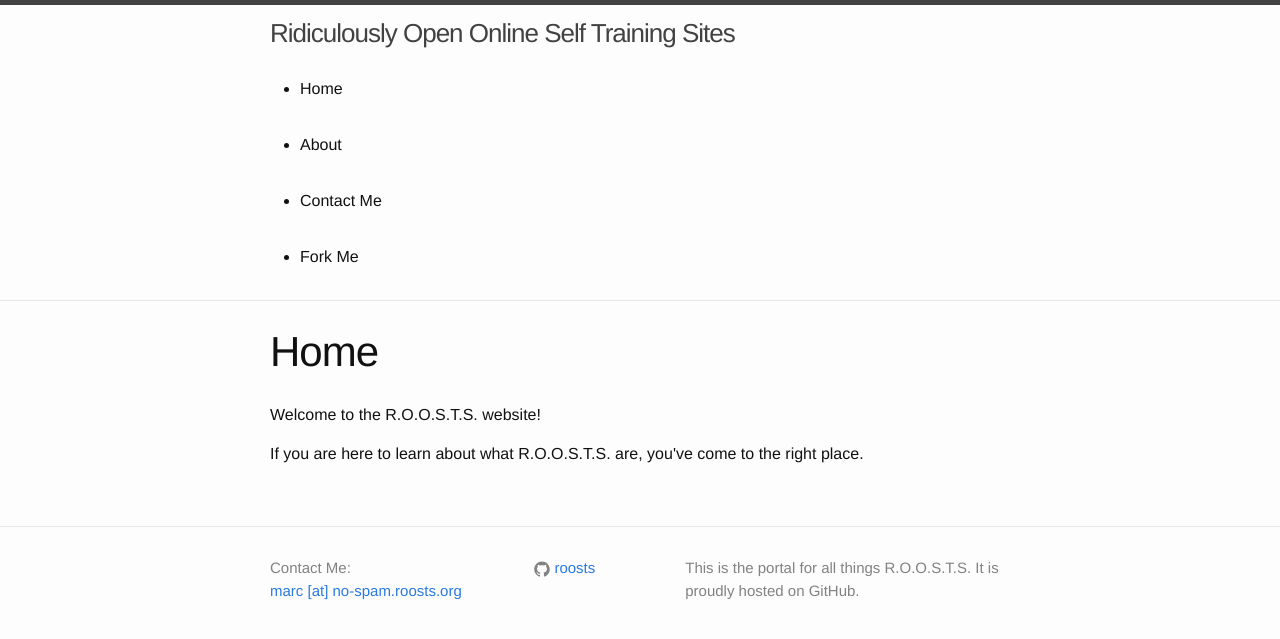
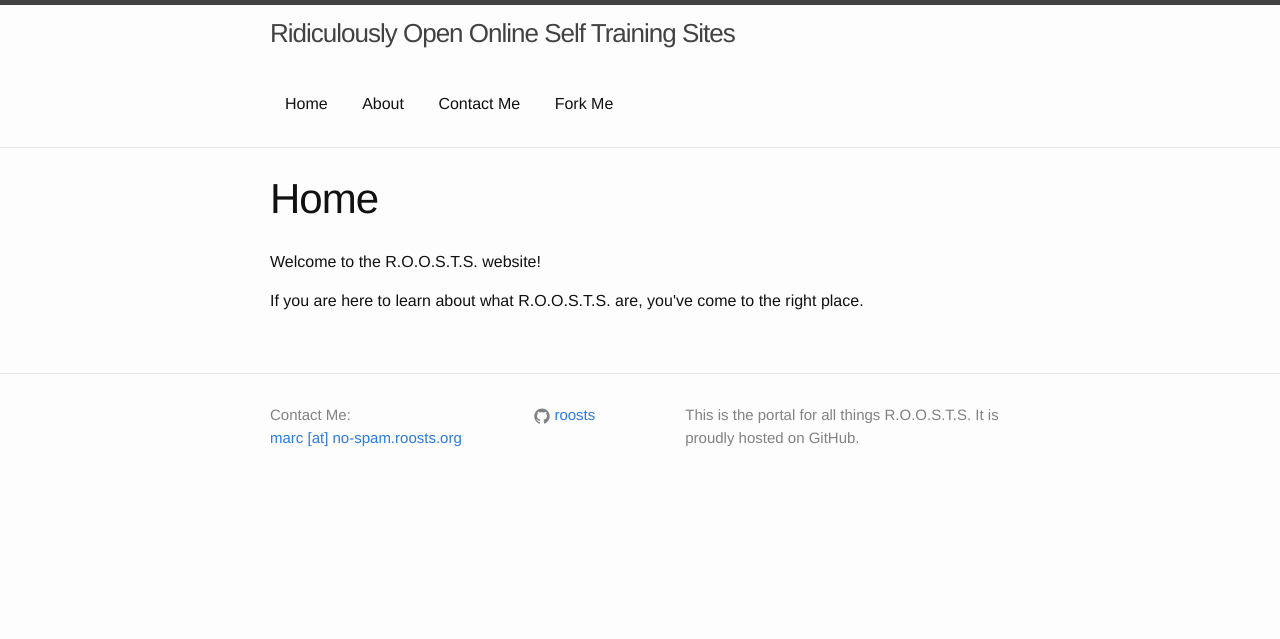
Before and after one commit to roosts/roosts.github.io, a Jekyll site: the page built from index.html, in a window 1280 px wide. Shown: the top 639 px of the page. Built offline with Jekyll 4.4.1, drawn with Linux system fonts in a browser that asks for light colours; comment, search, counter and statistics services are not loaded.

Commit message:
Start styling navigation menu

```diff
--- a/_sass/_layout.scss
+++ b/_sass/_layout.scss
@@ -37,6 +37,15 @@
         &:not(:first-child) {
             margin-left: 20px;
         }
+    }
+
+    ul {
+      margin: 0;
+    }
+
+    li {
+      display: inline-block;
+      padding: 15px;
     }
 
     @include media-query($on-palm) {
```
